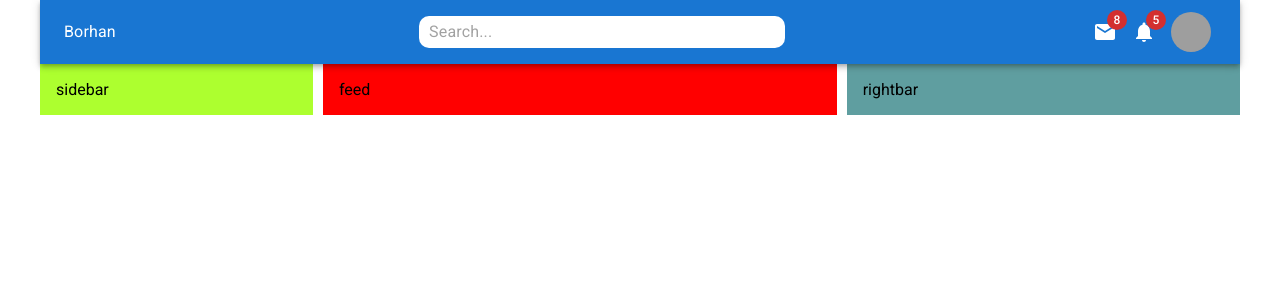
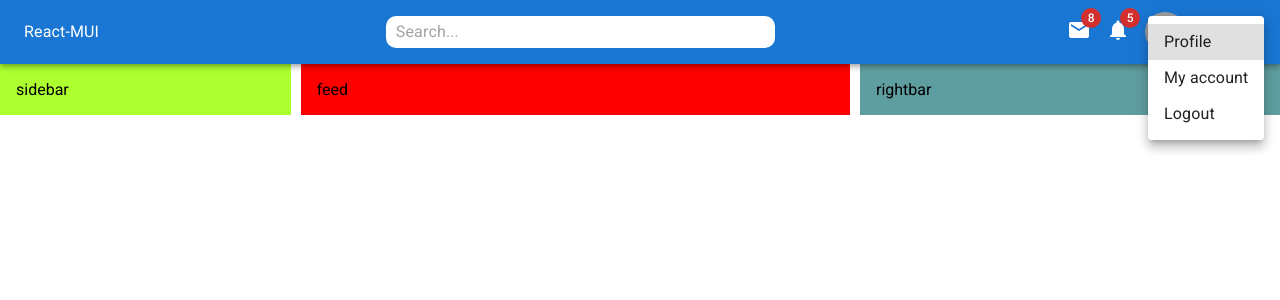
Before and after one commit to MuhammadBorhan/React-mui, a React (Create React App) app: page / in a window 1280 px wide. Both pictures are taken after a click on the element 1191 px from the left and 32 px from the top of the page. Shown: the top 300 px of the page. Built offline with nearby package versions, Linux system fonts and the light colour scheme; grey boxes are pictures that could not be loaded.

Commit message:
dropdown menu created

```diff
--- a/src/App.js
+++ b/src/App.js
@@ -7,7 +7,7 @@ import { Box, Stack } from "@mui/system";
 
 function App() {
   return (
-    <Box sx={{ padding: "0 40px" }}>
+    <Box>
       <Navbar />
       <Stack direction="row" gap="10px" justifyContent="space-between">
         <Sidebar></Sidebar>
--- a/src/components/Navbar.jsx
+++ b/src/components/Navbar.jsx
@@ -1,9 +1,8 @@
 import styled from '@emotion/styled';
 import { Mail, NotAccessible, Notifications, Pets } from '@mui/icons-material';
-import { AppBar, Avatar, Badge, Box, InputBase, Toolbar, Typography } from '@mui/material';
+import { AppBar, Avatar, Badge, Box, Button, InputBase, Menu, MenuItem, Toolbar, Typography } from '@mui/material';
 import MailIcon from '@mui/icons-material/Mail';
-import React from 'react';
-import { useState } from 'react';
+import React,{ useState } from 'react';
 
 const Search=styled("div")(({theme})=>({
 backgroundColor:"white",
@@ -19,24 +18,47 @@ padding:"0 5px"
 const Navbar = () => {
     const [badge,setBadge]=useState(8);
     const [notify,setNotify]=useState(5);
+
+    const [open,setOpen]=useState(false);
     return (
         <AppBar position='sticky'>
             <Toolbar sx={{display:'flex',justifyContent:'space-between'}}>
-                <Box><Typography sx={{display:{xs:'none',sm:'block'}}}>Borhan</Typography>
+                <Box><Typography sx={{display:{xs:'none',sm:'block'}}}>React-MUI</Typography>
                 <Pets sx={{display:{xs:'block',sm:'none'}}}></Pets></Box>
             <Search><InputBase placeholder='Search...'></InputBase></Search>
             <Icons sx={{display:'flex', gap:'15px', justifyContent:'space-between',alignItems:'center',cursor:'pointer'}}>
-            <Badge badgeContent={badge} color="error">
+            <Badge badgeContent={badge} color="error" sx={{display:{xs:'none',sm:'none',md:'block'}}}>
                 <Mail />
                 {/* <Notifications></Notifications> */}
             </Badge>
-            <Badge badgeContent={notify} color="error">
+            <Badge badgeContent={notify} color="error" sx={{display:{xs:'none',sm:'none',md:'block'}}}>
                 {/* <Mail /> */}
                 <Notifications/>
             </Badge>
-            <Avatar alt="Remy Sharp" src="https://glowing-semifreddo-77c56f.netlify.app/static/media/borhan.d87b28879c1a50ffbd3f.png" />
+            <Avatar alt="Remy Sharp" src="https://glowing-semifreddo-77c56f.netlify.app/static/media/borhan.d87b28879c1a50ffbd3f.png"
+            onClick={()=>{setOpen(true)}}
+            />
+            <p>Borhan</p>
             </Icons>
             </Toolbar>
+            <Menu
+        id="demo-positioned-menu"
+        aria-labelledby="demo-positioned-button"
+        open={open}
+        onClose={()=>{setOpen(false)}}
+        anchorOrigin={{
+          vertical: 'top',
+          horizontal: 'right',
+        }}
+        transformOrigin={{
+          vertical: 'top',
+          horizontal: 'right',
+        }}
+      >
+        <MenuItem onClick={()=>{setOpen(false)}}>Profile</MenuItem>
+        <MenuItem onClick={()=>{setOpen(false)}}>My account</MenuItem>
+        <MenuItem onClick={()=>{setOpen(false)}}>Logout</MenuItem>
+      </Menu>
         </AppBar>
     );
 };
```
